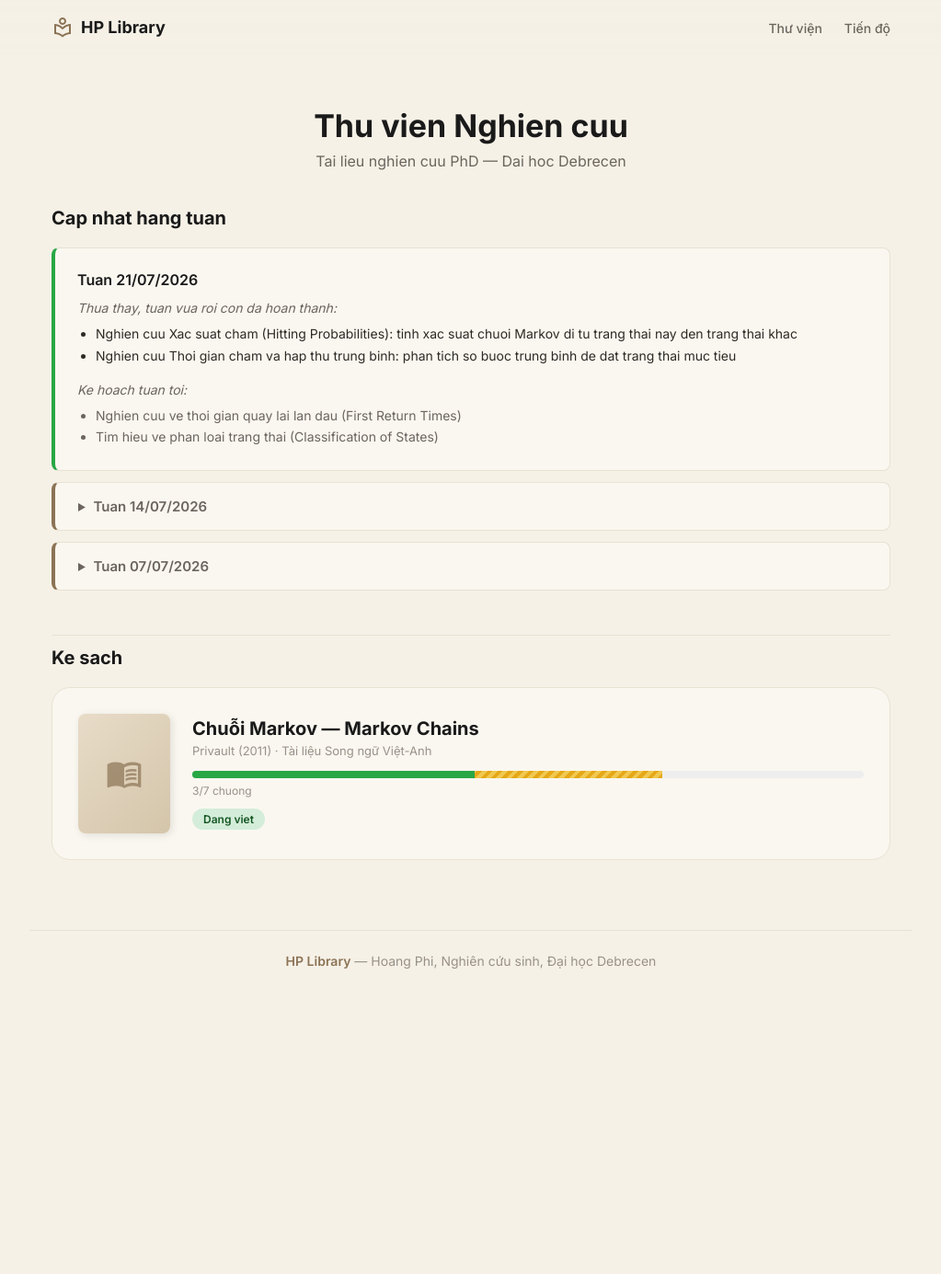
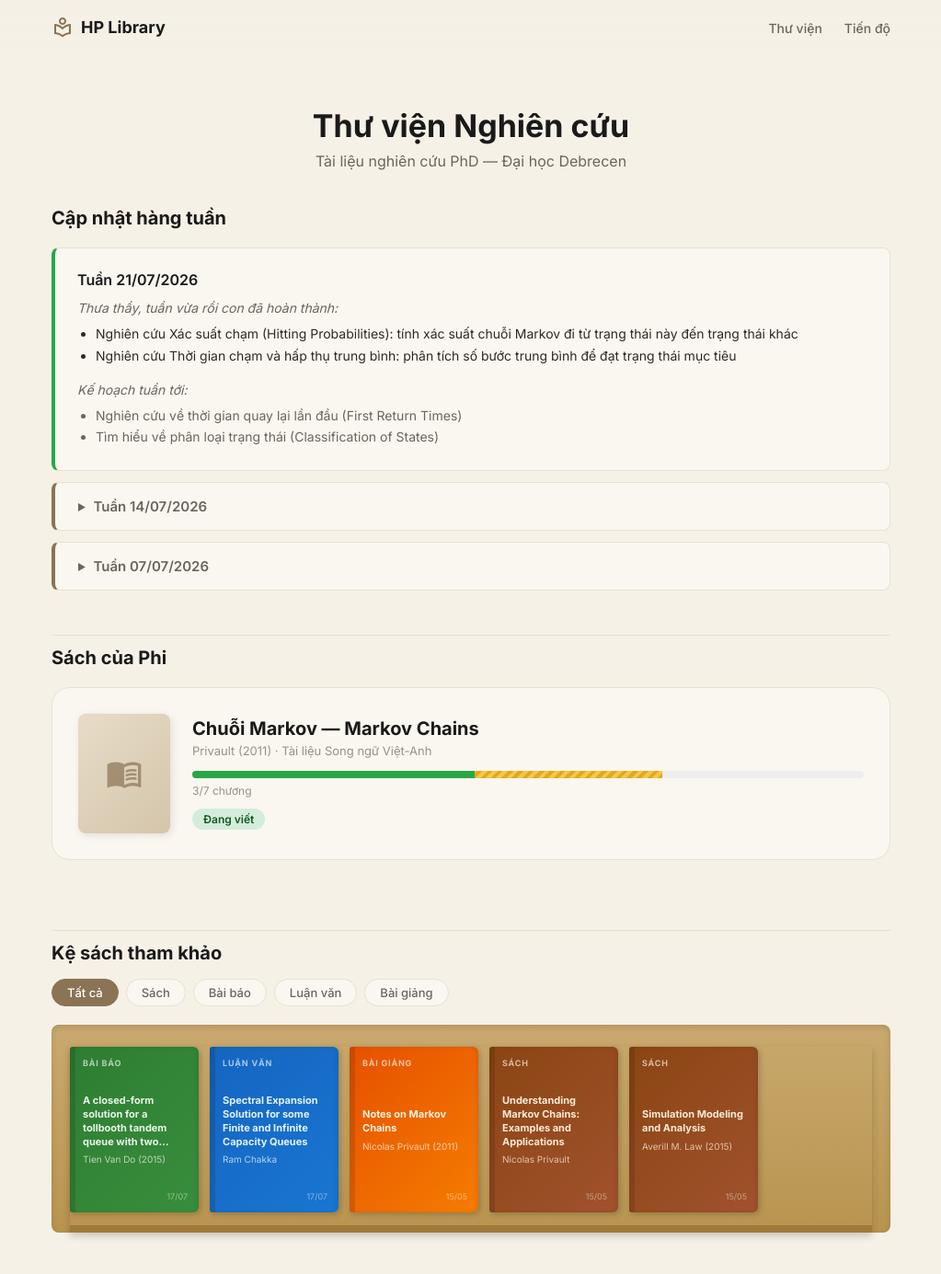
Before and after one commit to hoangphi01/hp-lib, a Jekyll site: the page built from index.html, in a window 1280 px wide and 1400 px high. Shown: the top 1385 px of the window at 92% size, without its empty margins (128-1151 px from the left). Built offline with Jekyll 4.4.1, drawn with Linux system fonts in a browser that asks for light colours.

Commit message:
feat: thêm kệ sách tham khảo kiểu iBooks + sửa dấu tiếng Việt
- Thêm _data/materials.yml: 5 tài liệu (2 sách, 1 bài báo, 1 luận văn, 1 bài giảng)
- Kệ sách tham khảo hiển thị dạng gáy sách đứng trên kệ gỗ (iBooks-inspired)
- Lọc theo loại: Sách, Bài báo, Luận văn, Bài giảng
- Mỗi loại có màu riêng (nâu, xanh lá, xanh dương, cam)
- Sửa toàn bộ dấu tiếng Việt cho index.html và weekly.yml

```diff
--- /dev/null
+++ b/_data/materials.yml
@@ -0,0 +1,35 @@
+# Tài liệu tham khảo — sắp xếp theo ngày thêm (mới nhất trước)
+# Loại: book, paper, thesis, lecture-notes
+
+- title: "A closed-form solution for a tollbooth tandem queue with two heterogeneous servers and exponential service times"
+  author: "Tien Van Do"
+  year: 2015
+  type: paper
+  source: "European Journal of Operational Research, Vol. 247, pp. 672–675"
+  date_added: "2026-07-17"
+
+- title: "Spectral Expansion Solution for some Finite and Infinite Capacity Queues"
+  author: "Ram Chakka"
+  type: thesis
+  source: "PhD Thesis"
+  date_added: "2026-07-17"
+
+- title: "Notes on Markov Chains"
+  author: "Nicolas Privault"
+  year: 2011
+  type: lecture-notes
+  source: "MAS328, Nanyang Technological University"
+  date_added: "2026-05-15"
+
+- title: "Understanding Markov Chains: Examples and Applications"
+  author: "Nicolas Privault"
+  type: book
+  source: "Springer Undergraduate Mathematics Series"
+  date_added: "2026-05-15"
+
+- title: "Simulation Modeling and Analysis"
+  author: "Averill M. Law"
+  year: 2015
+  type: book
+  source: "McGraw-Hill, 5th Edition"
+  date_added: "2026-05-15"
--- a/_data/weekly.yml
+++ b/_data/weekly.yml
@@ -1,23 +1,23 @@
-# Moi nhat o tren
+# Mới nhất ở trên
 - week: "2026-07-21"
   items:
-    - "Nghien cuu Xac suat cham (Hitting Probabilities): tinh xac suat chuoi Markov di tu trang thai nay den trang thai khac"
-    - "Nghien cuu Thoi gian cham va hap thu trung binh: phan tich so buoc trung binh de dat trang thai muc tieu"
+    - "Nghiên cứu Xác suất chạm (Hitting Probabilities): tính xác suất chuỗi Markov đi từ trạng thái này đến trạng thái khác"
+    - "Nghiên cứu Thời gian chạm và hấp thụ trung bình: phân tích số bước trung bình để đạt trạng thái mục tiêu"
   plan:
-    - "Nghien cuu ve thoi gian quay lai lan dau (First Return Times)"
-    - "Tim hieu ve phan loai trang thai (Classification of States)"
+    - "Nghiên cứu về thời gian quay lại lần đầu (First Return Times)"
+    - "Tìm hiểu về phân loại trạng thái (Classification of States)"
 
 - week: "2026-07-14"
   items:
-    - "Hoan thanh Chuong 3: Thoi gian cham va Hap thu (Hitting Times & Absorption)"
-    - "Viet bai tap va vi du minh hoa cho cac khai niem ve thoi gian cham"
+    - "Hoàn thành Chương 3: Thời gian chạm và Hấp thụ (Hitting Times & Absorption)"
+    - "Viết bài tập và ví dụ minh hoạ cho các khái niệm về thời gian chạm"
   plan:
-    - "Bat dau nghien cuu Xac suat cham (Hitting Probabilities)"
-    - "Tiep tuc bo sung vi du cho Chuong 3"
+    - "Bắt đầu nghiên cứu Xác suất chạm (Hitting Probabilities)"
+    - "Tiếp tục bổ sung ví dụ cho Chương 3"
 
 - week: "2026-07-07"
   items:
-    - "Hoan thanh Chuong 2: Phan loai Trang thai (Classification of States)"
-    - "Them cac vi du ve trang thai hut va trang thai thoang qua"
+    - "Hoàn thành Chương 2: Phân loại Trạng thái (Classification of States)"
+    - "Thêm các ví dụ về trạng thái hút và trạng thái thoáng qua"
   plan:
-    - "Bat dau Chuong 3: Thoi gian cham va Hap thu"
+    - "Bắt đầu Chương 3: Thời gian chạm và Hấp thụ"
--- a/css/library.css
+++ b/css/library.css
@@ -359,6 +359,173 @@ details[open] > .lib-weekly__summary::before {
 .lib-badge--planned { background: #e2e3e5; color: #6c757d; }
 
 /* ==========================================================
+   Materials / Reference Library
+   ========================================================== */
+.lib-materials {
+  max-width: var(--lib-max-w);
+  margin: 0 auto;
+  padding: 0 24px 60px;
+}
+
+.lib-materials__heading {
+  font-size: 20px;
+  font-weight: 700;
+  color: var(--lib-heading);
+  margin-bottom: 16px;
+  padding-top: 12px;
+  border-top: 1px solid var(--lib-border);
+}
+
+.lib-materials__filters {
+  display: flex;
+  flex-wrap: wrap;
+  gap: 8px;
+  margin-bottom: 20px;
+}
+
+.lib-materials__filter {
+  padding: 6px 16px;
+  font-family: inherit;
+  font-size: 13px;
+  font-weight: 500;
+  border: 1px solid var(--lib-border);
+  border-radius: 20px;
+  background: var(--lib-surface);
+  color: var(--lib-text-light);
+  cursor: pointer;
+  transition: all 0.2s;
+}
+
+.lib-materials__filter:hover {
+  border-color: var(--lib-accent);
+  color: var(--lib-accent);
+}
+
+.lib-materials__filter--active {
+  background: var(--lib-accent);
+  border-color: var(--lib-accent);
+  color: #fff;
+}
+
+/* Bookshelf */
+.lib-shelf {
+  background:
+    linear-gradient(180deg, #c9a96e 0%, #b8944f 100%);
+  border-radius: var(--lib-radius-sm);
+  padding: 24px 20px 0;
+  box-shadow: inset 0 2px 6px rgba(0,0,0,0.15);
+}
+
+.lib-shelf__row {
+  display: flex;
+  flex-wrap: wrap;
+  align-items: flex-end;
+  gap: 12px;
+  padding-bottom: 14px;
+  border-bottom: 8px solid #a07a3a;
+  box-shadow: 0 4px 8px rgba(0,0,0,0.18);
+  margin-bottom: 20px;
+  min-height: 180px;
+}
+
+.lib-shelf__row:last-child {
+  margin-bottom: 0;
+}
+
+/* Book spine standing on shelf */
+.lib-spine {
+  width: 140px;
+  height: 180px;
+  border-radius: 3px 6px 6px 3px;
+  padding: 12px 10px;
+  display: flex;
+  flex-direction: column;
+  justify-content: space-between;
+  cursor: default;
+  position: relative;
+  box-shadow: 2px 2px 6px rgba(0,0,0,0.2), inset -2px 0 4px rgba(0,0,0,0.08);
+  transition: transform 0.2s, box-shadow 0.2s;
+  flex-shrink: 0;
+}
+
+.lib-spine:hover {
+  transform: translateY(-6px);
+  box-shadow: 2px 6px 14px rgba(0,0,0,0.25), inset -2px 0 4px rgba(0,0,0,0.08);
+}
+
+/* Spine edge effect */
+.lib-spine::before {
+  content: '';
+  position: absolute;
+  left: 0;
+  top: 0;
+  bottom: 0;
+  width: 6px;
+  border-radius: 3px 0 0 3px;
+  background: rgba(0,0,0,0.12);
+}
+
+/* Color per type */
+.lib-spine--book {
+  background: linear-gradient(135deg, #8b4513 0%, #a0522d 100%);
+  color: #faebd7;
+}
+.lib-spine--paper {
+  background: linear-gradient(135deg, #2e7d32 0%, #388e3c 100%);
+  color: #e8f5e9;
+}
+.lib-spine--thesis {
+  background: linear-gradient(135deg, #1565c0 0%, #1976d2 100%);
+  color: #e3f2fd;
+}
+.lib-spine--lecture-notes {
+  background: linear-gradient(135deg, #e65100 0%, #f57c00 100%);
+  color: #fff3e0;
+}
+
+.lib-spine__type {
+  font-size: 9px;
+  font-weight: 700;
+  text-transform: uppercase;
+  letter-spacing: 0.8px;
+  opacity: 0.7;
+  padding-left: 4px;
+}
+
+.lib-spine__info {
+  flex: 1;
+  display: flex;
+  flex-direction: column;
+  justify-content: center;
+  gap: 6px;
+  padding-left: 4px;
+  overflow: hidden;
+}
+
+.lib-spine__title {
+  font-size: 11px;
+  font-weight: 700;
+  line-height: 1.35;
+  display: -webkit-box;
+  -webkit-line-clamp: 4;
+  -webkit-box-orient: vertical;
+  overflow: hidden;
+}
+
+.lib-spine__author {
+  font-size: 10px;
+  opacity: 0.75;
+  line-height: 1.3;
+}
+
+.lib-spine__date {
+  font-size: 9px;
+  opacity: 0.5;
+  text-align: right;
+  padding-right: 2px;
+}
+
+/* ==========================================================
    Footer
    ========================================================== */
 .lib-footer {
@@ -421,6 +588,20 @@ details[open] > .lib-weekly__summary::before {
     padding: 24px;
     gap: 16px;
   }
+
+  .lib-shelf {
+    padding: 16px 12px 0;
+  }
+
+  .lib-shelf__row {
+    gap: 10px;
+    justify-content: center;
+  }
+
+  .lib-spine {
+    width: 120px;
+    height: 160px;
+  }
 }
 
 @media (max-width: 480px) {
--- a/index.html
+++ b/index.html
@@ -1,6 +1,6 @@
 ---
 layout: default
-title: "Thu vien Nghien cuu"
+title: "Thư viện Nghiên cứu"
 ---
 
 {% comment %} ===== Compute book stats ===== {% endcomment %}
@@ -23,13 +23,13 @@ title: "Thu vien Nghien cuu"
 
 <!-- Hero -->
 <section class="lib-hero">
-  <h1 class="lib-hero__title">Thu vien Nghien cuu</h1>
-  <p class="lib-hero__subtitle">Tai lieu nghien cuu PhD &mdash; Dai hoc Debrecen</p>
+  <h1 class="lib-hero__title">Thư viện Nghiên cứu</h1>
+  <p class="lib-hero__subtitle">Tài liệu nghiên cứu PhD &mdash; Đại học Debrecen</p>
 </section>
 
 <!-- Weekly Updates -->
 <section class="lib-weekly">
-  <h2 class="lib-weekly__heading">Cap nhat hang tuan</h2>
+  <h2 class="lib-weekly__heading">Cập nhật hàng tuần</h2>
 
   {% for entry in site.data.weekly %}
     {% assign week_date = entry.week | date: "%d/%m/%Y" %}
@@ -37,9 +37,9 @@ title: "Thu vien Nghien cuu"
     {% if forloop.first %}
       <!-- Latest week: always expanded -->
       <div class="lib-weekly__card lib-weekly__card--latest">
-        <h3 class="lib-weekly__date">Tuan {{ week_date }}</h3>
+        <h3 class="lib-weekly__date">Tuần {{ week_date }}</h3>
         {% if entry.items.size > 0 %}
-          <p class="lib-weekly__label">Thua thay, tuan vua roi con da hoan thanh:</p>
+          <p class="lib-weekly__label">Thưa thầy, tuần vừa rồi con đã hoàn thành:</p>
           <ul class="lib-weekly__list">
             {% for item in entry.items %}
               <li>{{ item }}</li>
@@ -47,7 +47,7 @@ title: "Thu vien Nghien cuu"
           </ul>
         {% endif %}
         {% if entry.plan.size > 0 %}
-          <p class="lib-weekly__label">Ke hoach tuan toi:</p>
+          <p class="lib-weekly__label">Kế hoạch tuần tới:</p>
           <ul class="lib-weekly__list lib-weekly__list--plan">
             {% for item in entry.plan %}
               <li>{{ item }}</li>
@@ -59,10 +59,10 @@ title: "Thu vien Nghien cuu"
     {% else %}
       <!-- Older weeks: collapsible -->
       <details class="lib-weekly__card">
-        <summary class="lib-weekly__summary">Tuan {{ week_date }}</summary>
+        <summary class="lib-weekly__summary">Tuần {{ week_date }}</summary>
         <div class="lib-weekly__content">
           {% if entry.items.size > 0 %}
-            <p class="lib-weekly__label">Da hoan thanh:</p>
+            <p class="lib-weekly__label">Đã hoàn thành:</p>
             <ul class="lib-weekly__list">
               {% for item in entry.items %}
                 <li>{{ item }}</li>
@@ -70,7 +70,7 @@ title: "Thu vien Nghien cuu"
             </ul>
           {% endif %}
           {% if entry.plan.size > 0 %}
-            <p class="lib-weekly__label">Ke hoach tuan toi:</p>
+            <p class="lib-weekly__label">Kế hoạch tuần tới:</p>
             <ul class="lib-weekly__list lib-weekly__list--plan">
               {% for item in entry.plan %}
                 <li>{{ item }}</li>
@@ -83,9 +83,9 @@ title: "Thu vien Nghien cuu"
   {% endfor %}
 </section>
 
-<!-- Bookshelf -->
+<!-- Bookshelf: Phi's own digital books -->
 <section class="lib-bookshelf">
-  <h2 class="lib-bookshelf__heading">Ke sach</h2>
+  <h2 class="lib-bookshelf__heading">Sách của Phi</h2>
 
   {% for book in site.data.books %}
     {% assign chapters = site.data[book.data_key].chapters %}
@@ -122,12 +122,42 @@ title: "Thu vien Nghien cuu"
             <div class="lib-book-card__progress-done" style="width: {{ done_pct }}%"></div>
             <div class="lib-book-card__progress-wip" style="width: {{ wip_pct }}%"></div>
           </div>
-          <span class="lib-book-card__progress-text">{{ b_done }}/{{ b_total }} chuong</span>
+          <span class="lib-book-card__progress-text">{{ b_done }}/{{ b_total }} chương</span>
         </div>
         <span class="lib-badge lib-badge--{{ book.status }}">
-          {% if book.status == "active" %}Dang viet{% elsif book.status == "draft" %}Ban nhap{% else %}Ke hoach{% endif %}
+          {% if book.status == "active" %}Đang viết{% elsif book.status == "draft" %}Bản nháp{% else %}Kế hoạch{% endif %}
         </span>
       </div>
     </a>
   {% endfor %}
 </section>
+
+<!-- Materials: Reference bookshelf -->
+<section class="lib-materials">
+  <h2 class="lib-materials__heading">Kệ sách tham khảo</h2>
+
+  <div class="lib-materials__filters">
+    <button class="lib-materials__filter lib-materials__filter--active" data-type="all">Tất cả</button>
+    <button class="lib-materials__filter" data-type="book">Sách</button>
+    <button class="lib-materials__filter" data-type="paper">Bài báo</button>
+    <button class="lib-materials__filter" data-type="thesis">Luận văn</button>
+    <button class="lib-materials__filter" data-type="lecture-notes">Bài giảng</button>
+  </div>
+
+  <div class="lib-shelf">
+    <div class="lib-shelf__row">
+      {% for mat in site.data.materials %}
+        <div class="lib-spine lib-spine--{{ mat.type }}" data-type="{{ mat.type }}" data-date="{{ mat.date_added }}">
+          <span class="lib-spine__type">
+            {% if mat.type == "book" %}Sách{% elsif mat.type == "paper" %}Bài báo{% elsif mat.type == "thesis" %}Luận văn{% else %}Bài giảng{% endif %}
+          </span>
+          <div class="lib-spine__info">
+            <span class="lib-spine__title">{{ mat.title }}</span>
+            <span class="lib-spine__author">{{ mat.author }}{% if mat.year %} ({{ mat.year }}){% endif %}</span>
+          </div>
+          <span class="lib-spine__date">{{ mat.date_added | date: "%d/%m" }}</span>
+        </div>
+      {% endfor %}
+    </div>
+  </div>
+</section>
--- a/js/library.js
+++ b/js/library.js
@@ -1,4 +1,4 @@
-/* HP Library -- Landing page interactions */
+/* HP Library — Landing page interactions */
 
 (function () {
   'use strict';
@@ -20,4 +20,27 @@
       hamburger.textContent = isOpen ? 'close' : 'menu';
     });
   }
+
+  /* ---- Materials type filter ---- */
+  var filterButtons = document.querySelectorAll('.lib-materials__filter');
+  var spines = document.querySelectorAll('.lib-spine');
+
+  filterButtons.forEach(function (btn) {
+    btn.addEventListener('click', function () {
+      var type = btn.getAttribute('data-type');
+
+      filterButtons.forEach(function (b) {
+        b.classList.remove('lib-materials__filter--active');
+      });
+      btn.classList.add('lib-materials__filter--active');
+
+      spines.forEach(function (spine) {
+        if (type === 'all' || spine.getAttribute('data-type') === type) {
+          spine.style.display = '';
+        } else {
+          spine.style.display = 'none';
+        }
+      });
+    });
+  });
 })();
```
